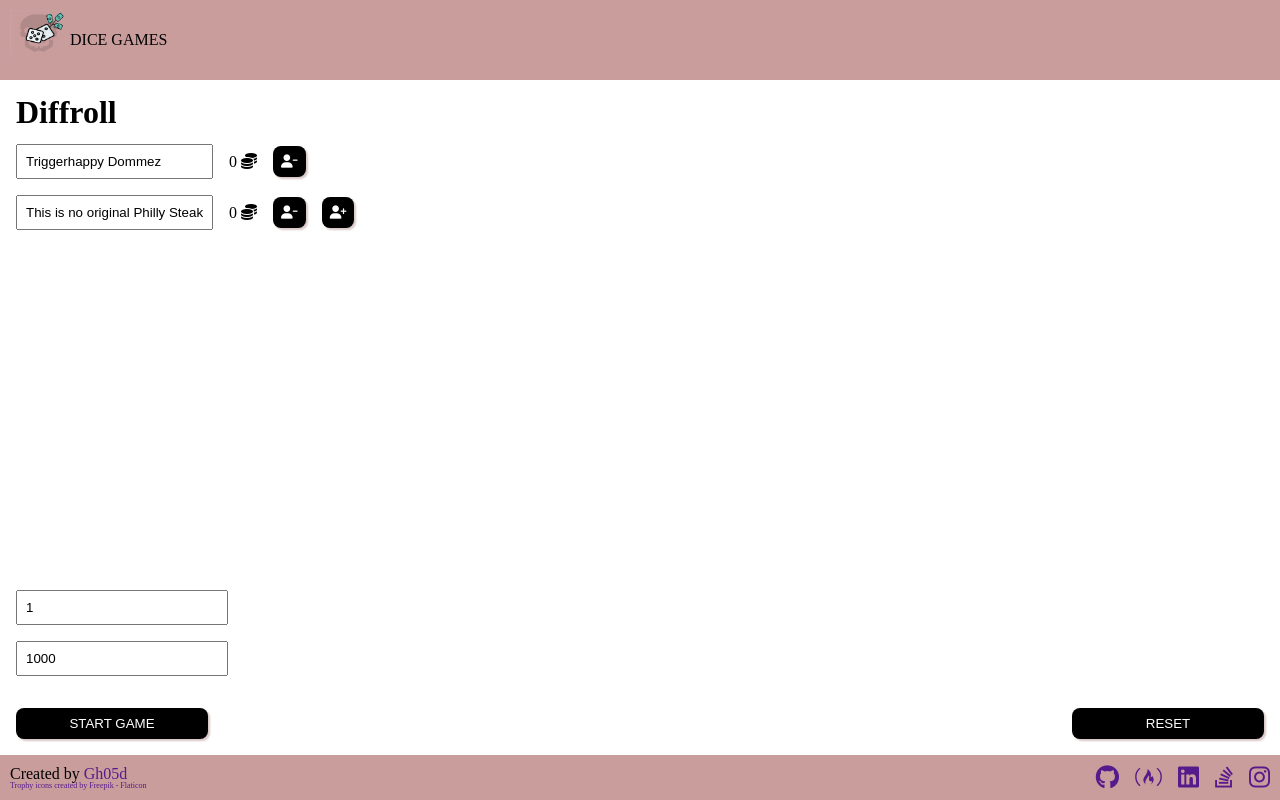
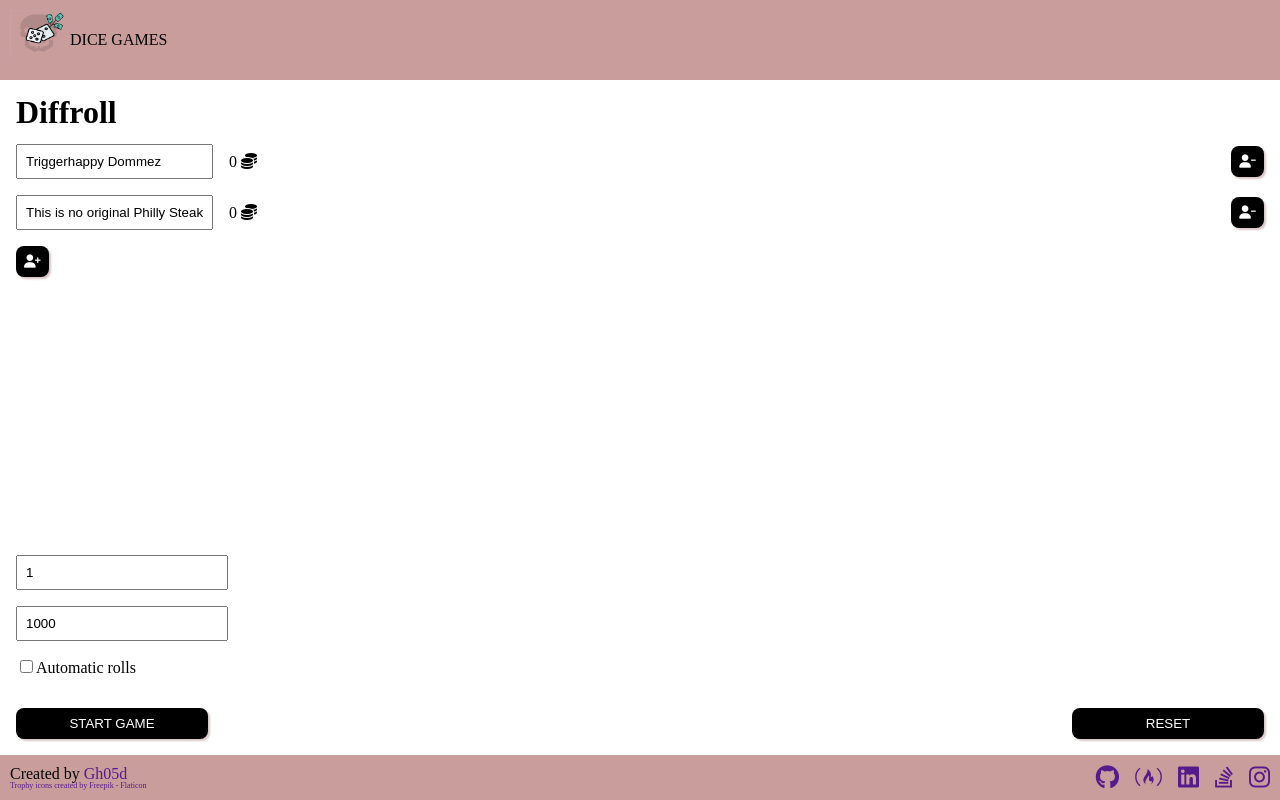
Before and after one commit to Gh05d/roll-with-me, a React (Create React App) app: page /roll-with-me/diffroll in a window 1280 px wide. Built offline with nearby package versions, Linux system fonts and the light colour scheme.

Commit message:
Added Manual roll mode

```diff
--- /dev/null
+++ b/src/components/diffroll/DiffrollManual.jsx
@@ -0,0 +1,49 @@
+import React from "react";
+import { getResults } from "../../helpers";
+
+const DiffrollManual = ({ players, finish, results }) => {
+  const [value, setValue] = React.useState(null);
+
+  const playersArray = Object.values(players);
+  const { highestRoll, lowestRoll } = getResults(results);
+
+  return (
+    <ul className="diffroll-game" id="diffroll-game-manual">
+      {playersArray.map((player, i) => {
+        const playerRoll = results[player.id][results[player.id].length - 1];
+
+        return (
+          <li
+            className={`player-row ${
+              value == playersArray.length - 1
+                ? playerRoll == highestRoll
+                  ? "highlight-winner"
+                  : playerRoll == lowestRoll
+                  ? "highlight-loser"
+                  : ""
+                : ""
+            }`}
+            key={player.id}>
+            <span>{player.name}</span>
+            {value !== null && value >= i && (
+              <React.Fragment>
+                <i className="fa fa-dice-d20 show-roll" />
+                <span className="show-roll-result">{playerRoll}</span>
+              </React.Fragment>
+            )}
+          </li>
+        );
+      })}
+
+      {value == playersArray.length - 1 ? (
+        <button onClick={finish}>Finish</button>
+      ) : (
+        <button onClick={() => setValue(state => (state === null ? 0 : state + 1))}>
+          Roll
+        </button>
+      )}
+    </ul>
+  );
+};
+
+export default React.memo(DiffrollManual);
--- a/src/components/diffroll/DiffrollResults.jsx
+++ b/src/components/diffroll/DiffrollResults.jsx
@@ -1,19 +1,8 @@
 import React from "react";
-import { generateID } from "../../helpers";
+import { generateID, getResults } from "../../helpers";
 
 const DiffrollResult = ({ players, results, animationDuration }) => {
-  let highestRoll;
-  let lowestRoll;
-
-  for (const result of Object.values(results)) {
-    if (!highestRoll || result[result.length - 1] > highestRoll) {
-      highestRoll = result[result.length - 1];
-    }
-
-    if (!lowestRoll || result[result.length - 1] < lowestRoll) {
-      lowestRoll = result[result.length - 1];
-    }
-  }
+  const { highestRoll, lowestRoll } = getResults(results);
 
   const rollAnimation = [
     {
@@ -59,7 +48,7 @@ const DiffrollResult = ({ players, results, animationDuration }) => {
   }
 
   return (
-    <div id="diffroll-game">
+    <div className="diffroll-game">
       {Object.values(players).map((player, i) => (
         <div
           key={generateID(player.name)}
--- a/src/helpers.js
+++ b/src/helpers.js
@@ -1 +1,18 @@
 export const generateID = () => (Math.random() + 1).toString(36).slice(2, 10);
+
+export function getResults(results) {
+  let highestRoll;
+  let lowestRoll;
+
+  for (const result of Object.values(results)) {
+    if (!highestRoll || result[result.length - 1] > highestRoll) {
+      highestRoll = result[result.length - 1];
+    }
+
+    if (!lowestRoll || result[result.length - 1] < lowestRoll) {
+      lowestRoll = result[result.length - 1];
+    }
+  }
+
+  return { lowestRoll, highestRoll };
+}
--- a/src/pages/Diffroll.jsx
+++ b/src/pages/Diffroll.jsx
@@ -3,12 +3,13 @@ import { Helmet } from "react-helmet";
 import generateName from "sillyname";
 
 import DiffrollResultModal from "../components/diffroll/DiffrollResultModal";
-import DiffrollResult from "../components/diffroll/DiffrollResults";
+import DiffrollResults from "../components/diffroll/DiffrollResults";
 import DiffrollSetup from "./DiffrollSetup";
 
 import "../styles/Diffroll.css";
 import { generateID } from "../helpers";
 import Modal from "../components/Modal";
+import DiffrollManual from "../components/diffroll/DiffrollManual";
 
 const DEFAULT_MIN = 1;
 const DEFAULT_MAX = 1000;
@@ -17,6 +18,7 @@ const Diffroll = () => {
   const [players, setPlayers] = React.useState({});
   const [minNumber, setMinNumber] = React.useState(DEFAULT_MIN);
   const [maxNumber, setMaxNumber] = React.useState(DEFAULT_MAX);
+  const [automatic, toggleMode] = React.useState(false);
 
   const [started, toggle] = React.useState(false);
   const [showDecision, toggleDecision] = React.useState(false);
@@ -73,10 +75,13 @@ const Diffroll = () => {
       lowest: lowestRoll,
     });
     toggle(true);
+
+    if (automatic) {
       setTimeout(
         () => toggleDecision(true),
         playersArray.length * animationDuration * 2 + animationDuration
       );
+    }
   }
 
   function reset() {
@@ -161,13 +166,23 @@ const Diffroll = () => {
         <h1>Diffroll</h1>
 
         {started ? (
-          <DiffrollResult
+          automatic ? (
+            <DiffrollResults
               animationDuration={animationDuration}
               players={currentPlayers()}
               results={results}
             />
           ) : (
+            <DiffrollManual
+              finish={() => toggleDecision(true)}
+              players={currentPlayers()}
+              results={results}
+            />
+          )
+        ) : (
           <DiffrollSetup
+            toggleMode={toggleMode}
+            automatic={automatic}
             players={players}
             addPlayer={addPlayer}
             removePlayer={removePlayer}
--- a/src/pages/DiffrollSetup.jsx
+++ b/src/pages/DiffrollSetup.jsx
@@ -33,12 +33,14 @@ const DiffrollSetup = props => {
                 title={`Remove ${player.name}`}
                 onClick={() => removePlayer(player.id)}
                 aria-label={`Remove ${player.name}`}
-                className="icon-button">
+                className="icon-button remove-player">
                 <i className="fa fa-user-minus" />
               </button>
             )}
+          </li>
+        ))}
 
-            {i + 1 == playersArray.length && (
+        <li>
           <button
             title="Add player"
             onClick={addPlayer}
@@ -46,9 +48,7 @@ const DiffrollSetup = props => {
             className="icon-button">
             <i className="fa fa-user-plus" />
           </button>
-            )}
         </li>
-        ))}
       </ul>
 
       <div className="numbers">
@@ -72,6 +72,15 @@ const DiffrollSetup = props => {
         />
       </div>
 
+      <label>
+        <input
+          type="checkbox"
+          checked={props.automatic}
+          onChange={() => props.toggleMode(state => !state)}
+        />
+        Automatic rolls
+      </label>
+
       <div className="buttons">
         <button
           disabled={playersArray.length <= 1}
--- a/src/styles/App.css
+++ b/src/styles/App.css
@@ -99,3 +99,44 @@ input:focus {
   background-image: url("../images/win.png");
   filter: opacity(50%);
 }
+
+@keyframes roll {
+  0% {
+    opacity: 0;
+    transform: perspective(none) rotate(0deg) translateZ(10rem);
+  }
+  10% {
+    opacity: 1;
+  }
+  50% {
+    transform: perspective(40rem) rotate(240deg) translateZ(5rem);
+  }
+  80% {
+    transform: perspective(none) rotate(360deg) translateZ(3rem);
+  }
+  100% {
+    transform: perspective(none) rotate(330deg) translateZ(7rem);
+  }
+}
+
+@keyframes highlightWinner {
+  from {
+    background-color: white;
+    padding: 0;
+  }
+  to {
+    background-color: gold;
+    padding: 0.5rem 0;
+  }
+}
+
+@keyframes highlightLoser {
+  from {
+    background-color: white;
+    padding: 0;
+  }
+  to {
+    background-color: brown;
+    padding: 0.5rem 0;
+  }
+}
--- a/src/styles/Diffroll.css
+++ b/src/styles/Diffroll.css
@@ -1,4 +1,6 @@
 #diffroll {
+  --animation-duration: 600ms;
+  --animation-repeat: 2;
   display: flex;
   flex-direction: column;
   justify-content: space-between;
@@ -22,6 +24,10 @@
   gap: 1rem;
 }
 
+#diffroll-setup .players .remove-player {
+  margin-left: auto;
+}
+
 .fa-coins.positive {
   color: rgb(239, 207, 20);
 }
@@ -40,7 +46,7 @@
   margin-top: 1rem;
 }
 
-#diffroll-game,
+.diffroll-game,
 #diffroll-setup {
   display: flex;
   flex-direction: column;
@@ -48,12 +54,12 @@
   flex: 1;
 }
 
-#diffroll-game .player-row {
+.diffroll-game .player-row {
   display: flex;
   gap: 1rem;
 }
 
-#diffroll-game .dice-result {
+.diffroll-game .dice-result {
   opacity: 0;
 }
 
@@ -70,3 +76,32 @@
   width: 100%;
   gap: 1rem;
 }
+
+.diffroll-game .show-roll {
+  animation: roll var(--animation-duration) ease-in-out var(--animation-repeat) forwards;
+}
+
+.diffroll-game .show-roll-result {
+  opacity: 0;
+  animation: fadeIn var(--animation-duration) ease-in-out
+    calc(var(--animation-duration) * var(--animation-repeat)) forwards;
+}
+
+#diffroll-game-manual > button {
+  margin-top: auto;
+  width: 100%;
+  margin-bottom: 2rem;
+}
+
+.highlight-winner,
+.highlight-loser {
+  animation-name: highlightWinner;
+  animation-duration: var(--animation-duration);
+  animation-timing-function: ease-in-out;
+  animation-delay: calc(var(--animation-duration) * var(--animation-repeat));
+  animation-fill-mode: forwards;
+}
+
+.highlight-loser {
+  animation-name: highlightLoser;
+}
```
Lines whose indentation alone changed are shown as unchanged.
